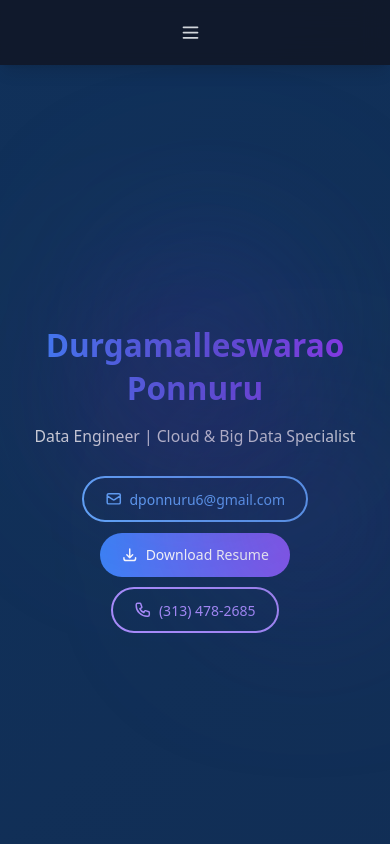
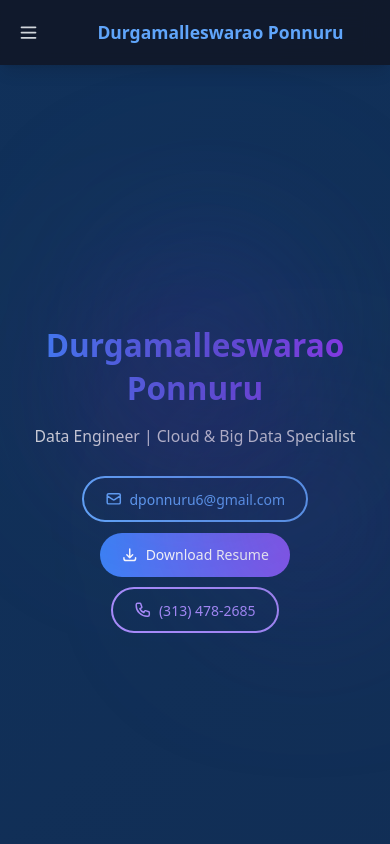
Before and after one commit to durga988722/Portfolio2, a React (Create React App) app: page / in a window 390 px wide. Shown: the top 844 px of the page. Built offline with nearby package versions, Linux system fonts and the light colour scheme.

Commit message:
Updated navigation bar

```diff
--- a/src/App.css
+++ b/src/App.css
@@ -48,6 +48,17 @@ button, a {
   transition: all 0.3s ease;
 }
 
+/* Ensure menu button doesn't shift layout */
+.menu-button {
+  flex-shrink: 0; /* Prevents button from shrinking */
+}
+
+/* Desktop menu spacing */
+@media (min-width: 768px) {
+  .desktop-nav {
+    margin-left: auto; /* Push nav to right */
+  }
+}
 
 /* Animations */
 @keyframes gradientBG {
--- a/src/App.js
+++ b/src/App.js
@@ -95,23 +95,21 @@ export default function App() {
       {/* Navigation Bar */}
       <nav className="fixed top-0 w-full bg-gray-900/90 backdrop-blur-md shadow-lg z-50 p-3 md:p-4">
         <div className="max-w-6xl mx-auto flex justify-center md:justify-between items-center">
+			<button
+			  className="md:hidden p-2 text-gray-300 mr-2 md:mr-4"
+			  onClick={() => setIsMenuOpen(!isMenuOpen)}
+			>
+			  <svg xmlns="http://www.w3.org/2000/svg" className="h-6 w-6" fill="none" viewBox="0 0 24 24" stroke="currentColor">
+				<path strokeLinecap="round" strokeLinejoin="round" strokeWidth={2} d="M4 6h16M4 12h16M4 18h16" />
+			  </svg>
+			</button>
           <motion.div
             initial={{ opacity: 0 }}
             animate={{ opacity: 1 }}
-            className="hidden md:block text-xl font-bold text-blue-400"
+            className="text-xl font-bold text-blue-400 mx-auto md:mx-0 md:mr-auto"
           >
             Durgamalleswarao Ponnuru
           </motion.div>
-
-		  {/* Mobile Menu Button */}
-          <button
-            className="md:hidden p-2 text-gray-300"
-            onClick={() => setIsMenuOpen(!isMenuOpen)}
-          >
-            <svg xmlns="http://www.w3.org/2000/svg" className="h-6 w-6" fill="none" viewBox="0 0 24 24" stroke="currentColor">
-              <path strokeLinecap="round" strokeLinejoin="round" strokeWidth={2} d="M4 6h16M4 12h16M4 18h16" />
-            </svg>
-          </button>
 
           {/* Desktop Navigation */}
           <div className="hidden md:flex gap-6">
```
